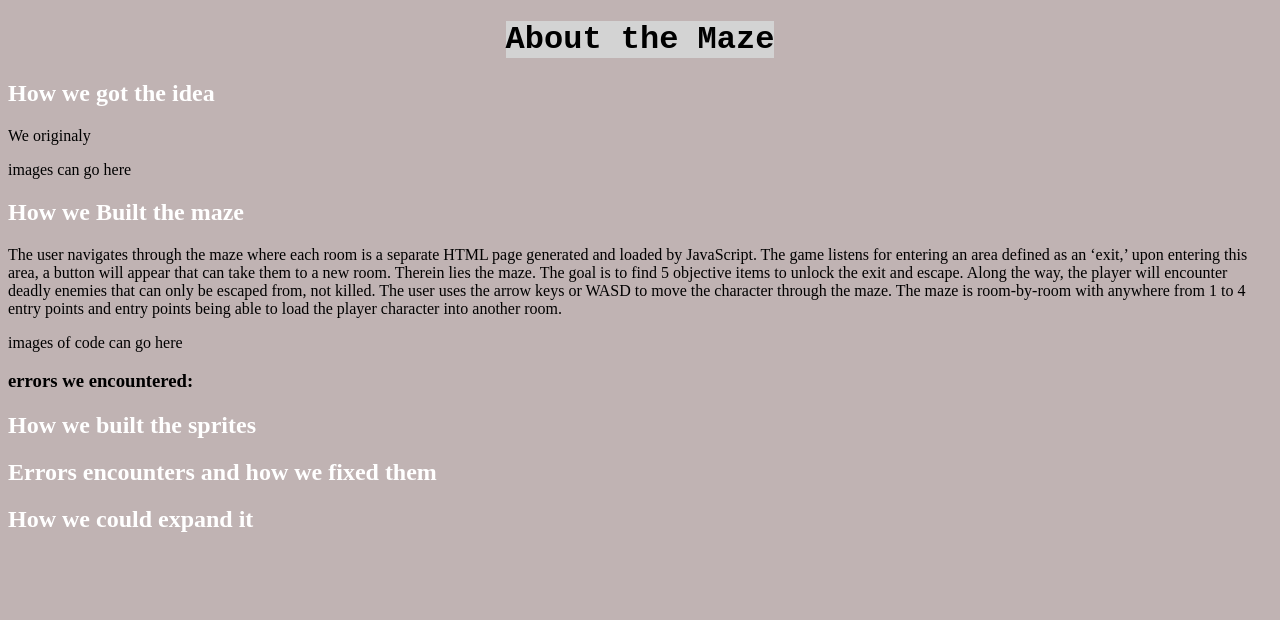
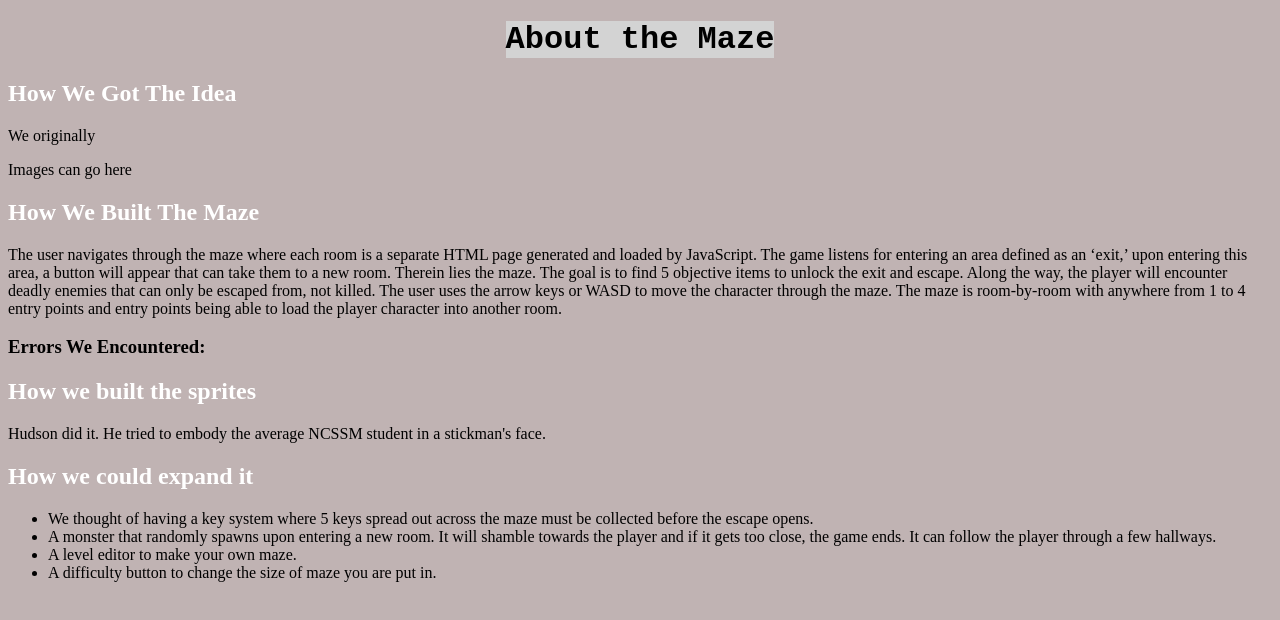
Before and after one commit to lucror1/Escape-the-Maze, a plain HTML site: page game/abtMaze.html in a window 1280 px wide. Drawn offline with Linux system fonts and the light colour scheme; a script that the page names is missing.

Commit message:
Update abtMaze.html

```diff
--- a/game/abtMaze.html
+++ b/game/abtMaze.html
@@ -12,25 +12,28 @@
 
 
 
-<h2>How we got the idea</h2>
-<p>We originaly </p>
-<p>images can go here</p>
-<h2></a>How we Built the maze</h2>
+<h2>How We Got The Idea</h2>
+<p>We originally </p>
+<p>Images can go here</p>
+<h2></a>How We Built The Maze</h2>
 <p>The user navigates through the maze where each room is a separate HTML page generated and loaded by JavaScript.
   The game listens for entering an area defined as an ‘exit,’ upon entering this area, a button will appear that can take them to a new room.
   Therein lies the maze. The goal is to find 5 objective items to unlock the exit and escape.
   Along the way, the player will encounter deadly enemies that can only be escaped from, not killed. The user uses the arrow keys or WASD to move the character through the maze.
   The maze is room-by-room with anywhere from 1 to 4 entry points and entry points being able to load the player character into another room.</p>
-<p>images of code can go here</p>
-<h3>errors we encountered:</h3>
-
+<!---Images of code can go here--->
+<h3>Errors We Encountered:</h3>
+    <p></p>
 
 <h2>How we built the sprites</h2>
-
-<h2>Errors encounters and how we fixed them</h2>
-
-
+    <p>Hudson did it. He tried to embody the average NCSSM student in a stickman's face.</p>
 
 <h2>How we could expand it</h2>
+    <ul>
+        <li>We thought of having a key system where 5 keys spread out across the maze must be collected before the escape opens.</li>
+        <li>A monster that randomly spawns upon entering a new room. It will shamble towards the player and if it gets too close, the game ends. It can follow the player through a few hallways.</li>
+        <li>A level editor to make your own maze.</li>
+        <li>A difficulty button to change the size of maze you are put in.</li>
+    </ul>
 </body>
 </html>
```
